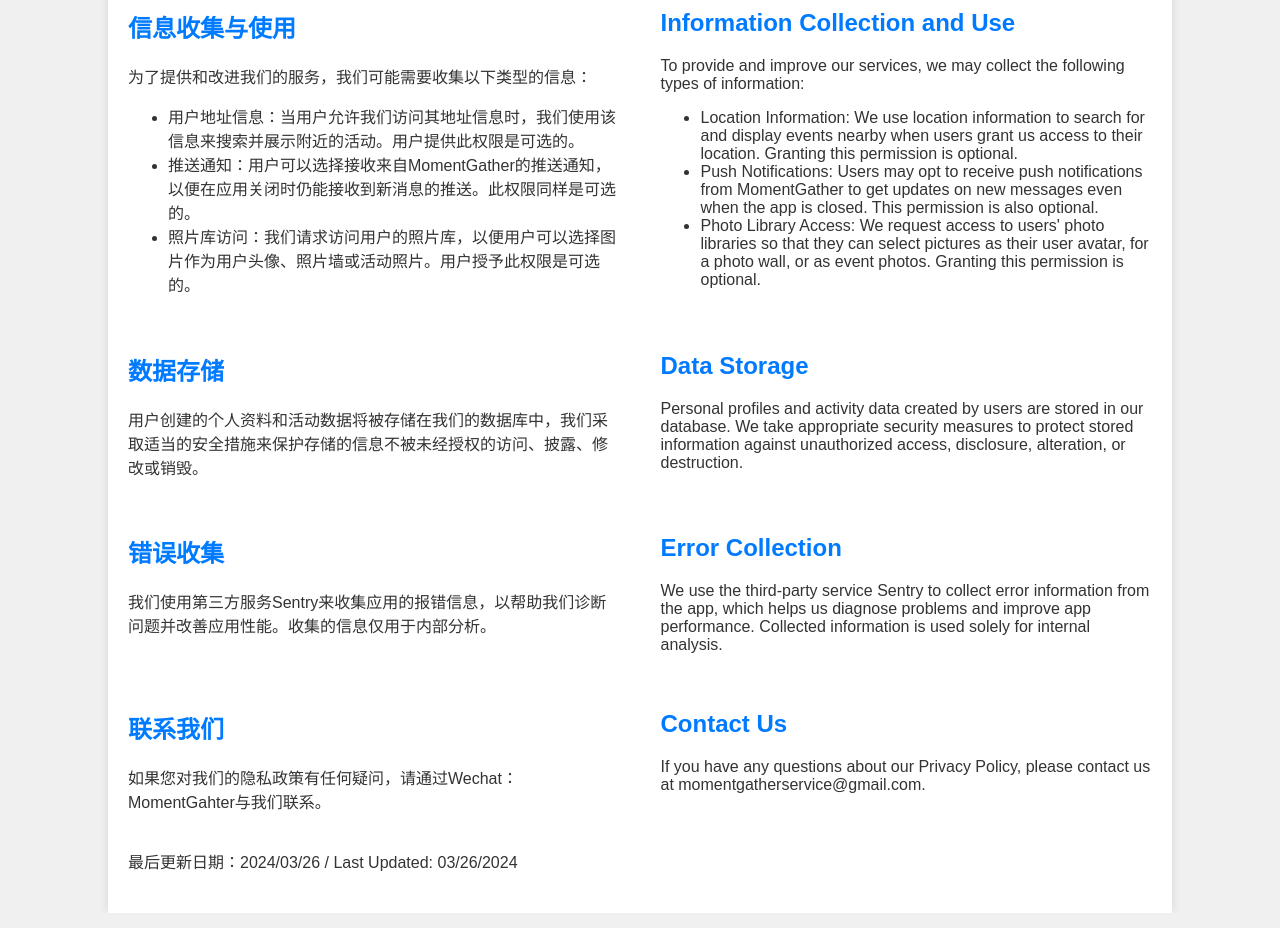
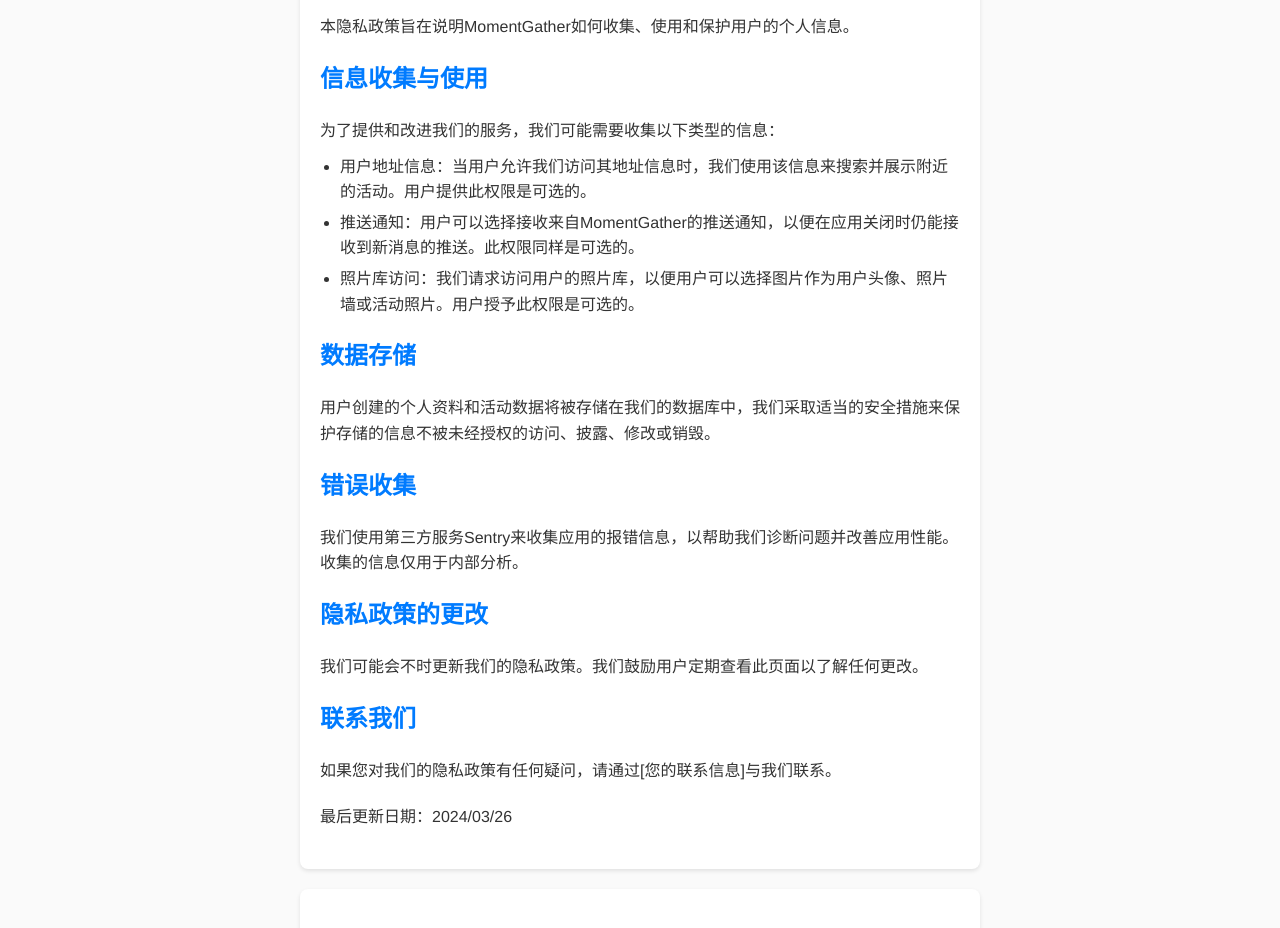
Before and after one commit to MomentGather/privacy-policy, a plain HTML site: page index.html in a window 1280 px wide. Shown: the part 120-1048 px from the top of the page. Drawn offline with Linux system fonts and the light colour scheme.

Commit message:
Update index.html

```diff
--- a/index.html
+++ b/index.html
@@ -1,46 +1,62 @@
 <!DOCTYPE html>
-<html lang="en">
+<html lang="zh">
 <head>
 <meta charset="UTF-8">
 <meta name="viewport" content="width=device-width, initial-scale=1.0">
-<title>Privacy Policy</title>
+<title>隐私政策</title>
 <style>
   body {
-    font-family: Arial, sans-serif;
+    font-family: 'Helvetica Neue', Helvetica, Arial, sans-serif;
     margin: 0;
     padding: 0;
-    background-color: #f0f0f0;
+    background-color: #fafafa;
     color: #333;
+    line-height: 1.6;
   }
   .container {
-    width: 80%;
-    margin: auto;
+    max-width: 640px;
+    margin: 20px auto;
     background-color: #fff;
     padding: 20px;
-    box-shadow: 0 0 10px rgba(0,0,0,0.1);
+    box-shadow: 0 2px 4px rgba(0,0,0,0.1);
+    border-radius: 8px;
   }
   .section {
     margin-bottom: 20px;
   }
   h1, h2 {
-    color: #007BFF;
+    color: #007bff;
   }
-  .bilingual {
-    display: flex;
-    justify-content: space-between;
+  p, ul {
+    margin: 10px 0;
   }
-  .bilingual > div {
-    width: 48%;
+  ul {
+    padding-left: 20px;
+  }
+  li {
+    margin: 5px 0;
+  }
+  @media screen and (max-width: 640px) {
+    h1 {
+      font-size: 1.5em;
+    }
+    h2 {
+      font-size: 1.2em;
+    }
+    .container {
+      margin: 10px;
+      padding: 15px;
+    }
   }
 </style>
 </head>
 <body>
 <div class="container">
   <div class="section">
-    <h1>隐私政策 / Privacy Policy</h1>
+    <h1>隐私政策</h1>
+    <p>本隐私政策旨在说明MomentGather如何收集、使用和保护用户的个人信息。</p>
   </div>
-  <div class="section bilingual">
-    <div>
+  <div class="section">
     <h2>信息收集与使用</h2>
     <p>为了提供和改进我们的服务，我们可能需要收集以下类型的信息：</p>
     <ul>
@@ -49,7 +65,32 @@
       <li>照片库访问：我们请求访问用户的照片库，以便用户可以选择图片作为用户头像、照片墙或活动照片。用户授予此权限是可选的。</li>
     </ul>
   </div>
-    <div>
+  <div class="section">
+    <h2>数据存储</h2>
+    <p>用户创建的个人资料和活动数据将被存储在我们的数据库中，我们采取适当的安全措施来保护存储的信息不被未经授权的访问、披露、修改或销毁。</p>
+  </div>
+  <div class="section">
+    <h2>错误收集</h2>
+    <p>我们使用第三方服务Sentry来收集应用的报错信息，以帮助我们诊断问题并改善应用性能。收集的信息仅用于内部分析。</p>
+  </div>
+  <div class="section">
+    <h2>隐私政策的更改</h2>
+    <p>我们可能会不时更新我们的隐私政策。我们鼓励用户定期查看此页面以了解任何更改。</p>
+  </div>
+  <div class="section">
+    <h2>联系我们</h2>
+    <p>如果您对我们的隐私政策有任何疑问，请通过[您的联系信息]与我们联系。</p>
+  </div>
+  <div class="section">
+    <p>最后更新日期：2024/03/26</p>
+  </div>
+</div>
+<div class="container" style="margin-top: 20px;">
+  <div class="section">
+    <h1>Privacy Policy</h1>
+    <p>This Privacy Policy outlines how MomentGather collects, uses, and protects the personal information of its users.</p>
+  </div>
+    <div class="section">
     <h2>Information Collection and Use</h2>
     <p>To provide and improve our services, we may collect the following types of information:</p>
     <ul>
@@ -58,39 +99,24 @@
       <li>Photo Library Access: We request access to users' photo libraries so that they can select pictures as their user avatar, for a photo wall, or as event photos. Granting this permission is optional.</li>
     </ul>
   </div>
-  </div>
-  <div class="section bilingual">
-    <div>
-      <h2>数据存储</h2>
-      <p>用户创建的个人资料和活动数据将被存储在我们的数据库中，我们采取适当的安全措施来保护存储的信息不被未经授权的访问、披露、修改或销毁。</p>
-    </div>
-    <div>
+  <div class="section">
     <h2>Data Storage</h2>
     <p>Personal profiles and activity data created by users are stored in our database. We take appropriate security measures to protect stored information against unauthorized access, disclosure, alteration, or destruction.</p>
   </div>
-  </div>
-  <div class="section bilingual">
-    <div>
-      <h2>错误收集</h2>
-      <p>我们使用第三方服务Sentry来收集应用的报错信息，以帮助我们诊断问题并改善应用性能。收集的信息仅用于内部分析。</p>
-    </div>
-    <div>
+  <div class="section">
     <h2>Error Collection</h2>
     <p>We use the third-party service Sentry to collect error information from the app, which helps us diagnose problems and improve app performance. Collected information is used solely for internal analysis.</p>
   </div>
-  </div>
-  <div class="section bilingual">
-    <div>
-      <h2>联系我们</h2>
-      <p>如果您对我们的隐私政策有任何疑问，请通过Wechat：MomentGahter与我们联系。</p>
-    </div>
-    <div>
-      <h2>Contact Us</h2>
-      <p>If you have any questions about our Privacy Policy, please contact us at momentgatherservice@gmail.com.</p>
-    </div>
+  <div class="section">
+    <h2>Privacy Policy Changes</h2>
+    <p>We may update our Privacy Policy from time to time. We encourage users to regularly review this page for any changes.</p>
   </div>
   <div class="section">
-    <p>最后更新日期：2024/03/26 / Last Updated: 03/26/2024</p>
+    <h2>Contact Us</h2>
+    <p>If you have any questions about our Privacy Policy, please contact us at [Your Contact Information].</p>
+  </div>
+  <div class="section">
+    <p>Last Updated: 03/26/2024</p>
   </div>
 </div>
 </body>
```
Lines whose indentation alone changed are shown as unchanged.
